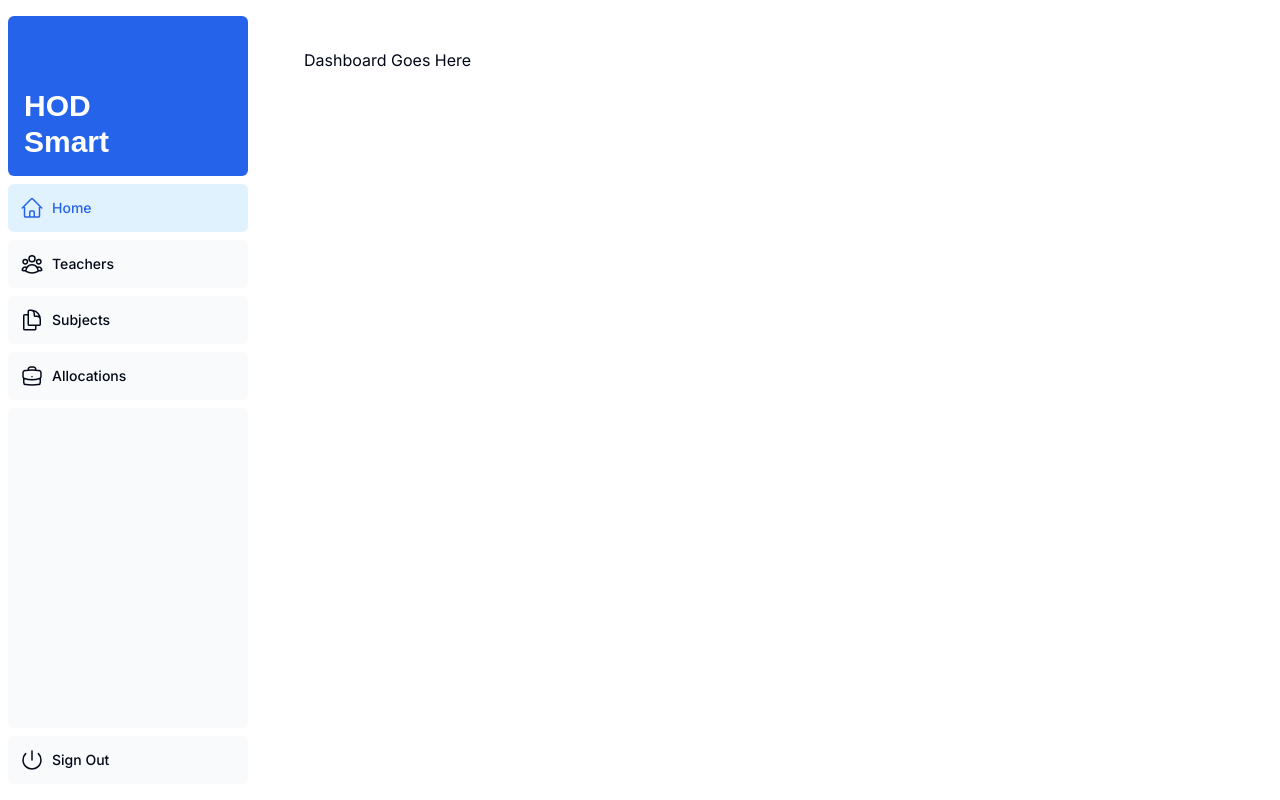
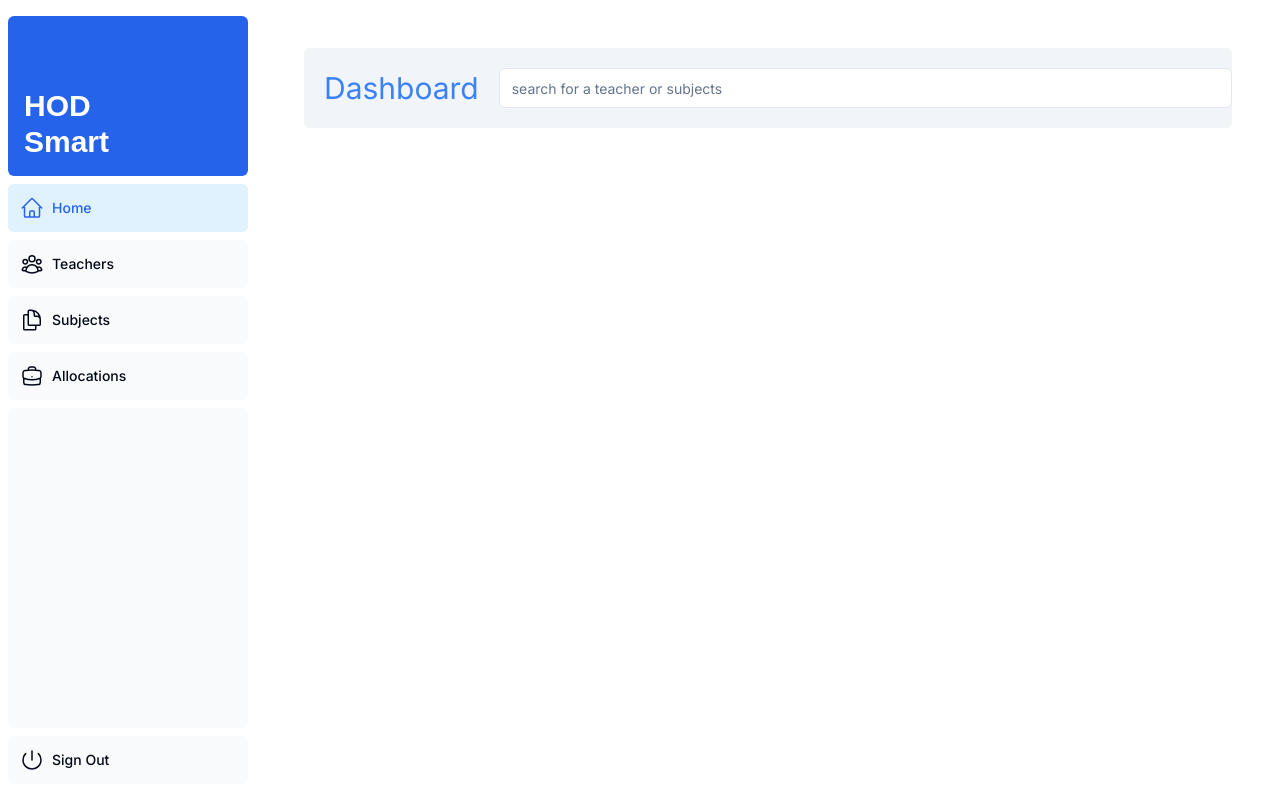
Before and after one commit to matthewkuria/hodsmart, a Next.js app: page /dashboard in a window 1280 px wide. Built offline with nearby package versions, Linux system fonts and the light colour scheme; a web font is replaced by a local one.

Commit message:
add a dashboard search to the app

```diff
--- a/app/dashboard/page.tsx
+++ b/app/dashboard/page.tsx
@@ -1,5 +1,11 @@
-export default function Page(){
+"use client"
+
+import SearchBar from "../ui/dashboard/home/search-component"
+
+export default function Page() {
     return(
-        <h1 className="">Dashboard Goes Here</h1>
+        <main className="">
+            <SearchBar />
+        </main>
     )
 }
--- a/app/ui/dashboard/home/search-component.tsx
+++ b/app/ui/dashboard/home/search-component.tsx
@@ -1,11 +1,15 @@
 "use client"
 import { Input } from "@/components/ui/input"
 import HodSmartLogo from "../../HodSmartLogo"
-export default function SearchComponent() {
-    <main className="">
-        <div className="">
-            <HodSmartLogo />
-
+export default function SearchBar() {
+    return (
+        <main className="flex items-center  bg-slate-100 h-20 rounded-md">
+        <div className=" hidden md:block px-5">
+           <h1 className="text-blue-500 text-3xl">Dashboard</h1>
+        </div>
+        <div className="w-full">
+            <Input type="search" placeholder="search for a teacher or subjects" />
         </div>
     </main>
+    )
 }
```
